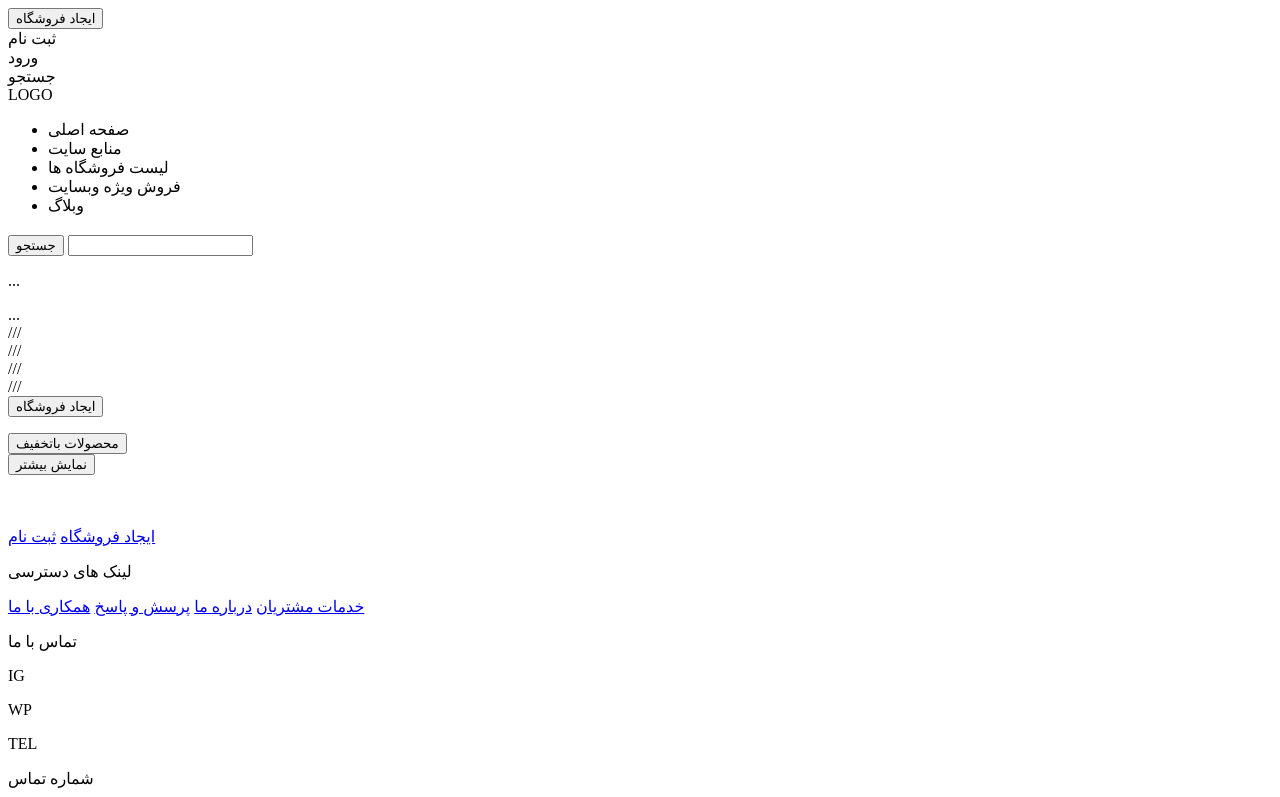
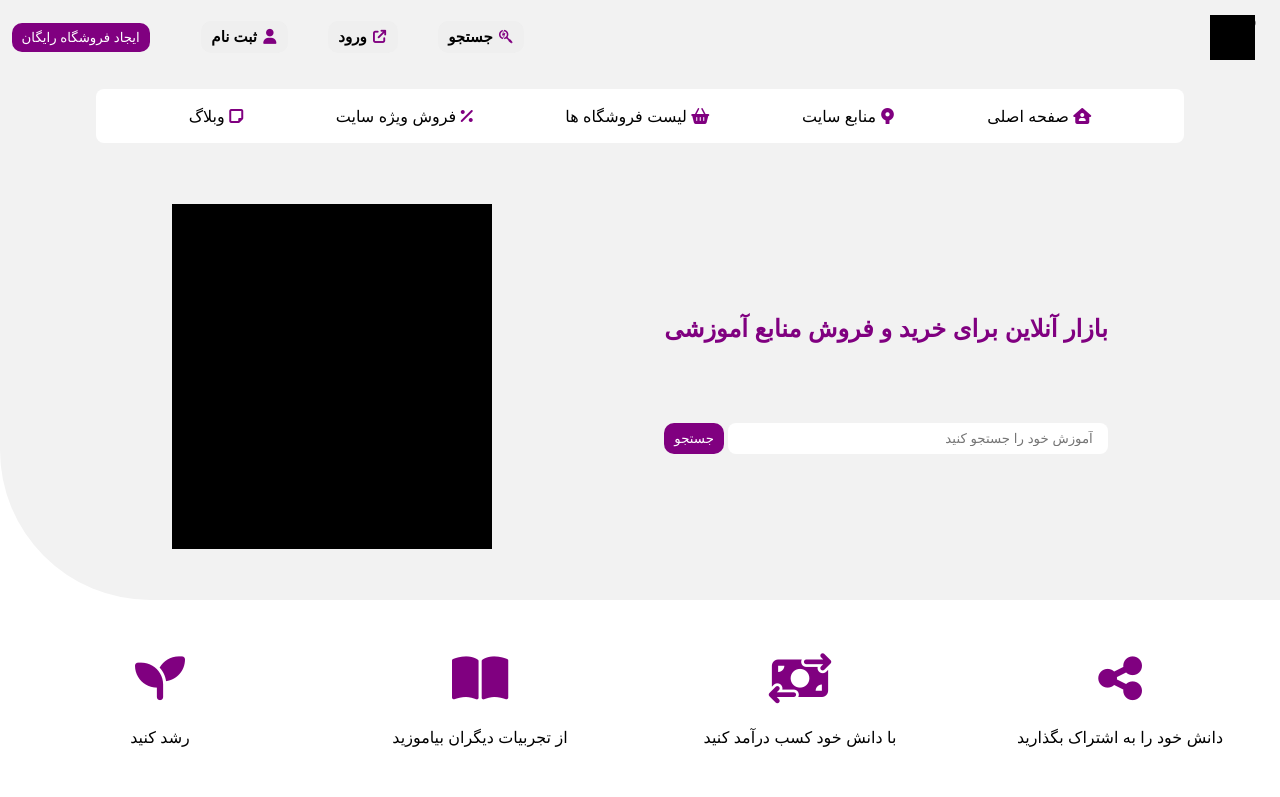
Before and after one commit to AhmadrezaMozaffary/online-shop-ui, a plain HTML site: page index.html in a window 1280 px wide. Shown: the top 797 px of the page. Drawn offline with Linux system fonts and the light colour scheme.

Commit message:
Add showcase and hero

```diff
--- a/index.html
+++ b/index.html
@@ -4,50 +4,96 @@
     <meta charset="UTF-8" />
     <meta http-equiv="X-UA-Compatible" content="IE=edge" />
     <meta name="viewport" content="width=device-width, initial-scale=1.0" />
+    <link
+      rel="stylesheet"
+      href="https://cdnjs.cloudflare.com/ajax/libs/font-awesome/6.1.1/css/all.min.css"
+      integrity="sha512-KfkfwYDsLkIlwQp6LFnl8zNdLGxu9YAA1QvwINks4PhcElQSvqcyVLLD9aMhXd13uQjoXtEKNosOWaZqXgel0g=="
+      crossorigin="anonymous"
+      referrerpolicy="no-referrer"
+    />
     <link rel="stylesheet" href="./style.css" />
     <title>Online Shop</title>
   </head>
   <body>
     <section id="show-case">
       <header class="header">
-        <button class="create-shop">ایجاد فروشگاه</button>
-        <div class="hero-btns">
-          <div class="register">ثبت نام</div>
-          <div class="login">ورود</div>
-          <div class="search">جستجو</div>
+        <div class="wrapper">
+          <button class="create-shop">ایجاد فروشگاه رایگان</button>
+          <div class="hero-btns">
+            <button class="btn">ثبت نام <i class="fas fa-user"></i></button>
+            <button class="btn">
+              ورود <i class="fas fa-arrow-up-right-from-square"></i>
+            </button>
+            <button class="btn">
+              جستجو <i class="fab fa-searchengin"></i>
+            </button>
+          </div>
         </div>
+
         <div class="logo-container">LOGO</div>
       </header>
 
       <nav class="nav-container">
         <ul class="nav">
-          <li>صفحه اصلی</li>
-          <li>منابع سایت</li>
-          <li>لیست فروشگاه ها</li>
-          <li>فروش ویژه وبسایت</li>
-          <li>وبلاگ</li>
+          <li>
+            صفحه اصلی
+            <i class="fas fa-house-user"></i>
+          </li>
+          <li>
+            منابع سایت
+            <i class="fab fa-sourcetree"></i>
+          </li>
+          <li>
+            لیست فروشگاه ها
+            <i class="fas fa-basket-shopping"></i>
+          </li>
+          <li>
+            فروش ویژه سایت
+            <i class="fas fa-percent"></i>
+          </li>
+          <li>
+            وبلاگ
+            <i class="fas fa-note-sticky"></i>
+          </li>
         </ul>
       </nav>
 
       <div id="hero">
-        <div class="hero-img-container"></div>
+        <div class="hero-img-container">IMG</div>
 
         <div class="hero-info">
-          <h1 class="title"></h1>
+          <h1 class="title">بازار آنلاین برای خرید و فروش منابع آموزشی</h1>
 
           <div class="search-container">
-            <input type="submit" value="جستجو" />
-            <input type="search" name="search" id="search" />
+            <input type="submit" class="btn" value="جستجو" />
+            <input
+              type="search"
+              placeholder="آموزش خود را جستجو کنید"
+              name="search"
+              id="search"
+            />
           </div>
         </div>
       </div>
     </section>
 
     <section class="options">
-      <div class="opt-item"></div>
-      <div class="opt-item"></div>
-      <div class="opt-item"></div>
-      <div class="opt-item"></div>
+      <div class="opt-item">
+        <i class="fas fa-share-nodes"></i>
+        <p>دانش خود را به اشتراک بگذارید</p>
+      </div>
+      <div class="opt-item">
+        <i class="fas fa-money-bill-transfer"></i>
+        <p>با دانش خود کسب درآمد کنید</p>
+      </div>
+      <div class="opt-item">
+        <i class="fas fa-book-open"></i>
+        <p>از تجربیات دیگران بیاموزید</p>
+      </div>
+      <div class="opt-item">
+        <i class="fas fa-seedling"></i>
+        <p>رشد کنید</p>
+      </div>
     </section>
 
     <section class="vip-shops">
--- a/style.css
+++ b/style.css
@@ -0,0 +1,184 @@
+* {
+  margin: 0;
+  padding: 0;
+  box-sizing: border-box;
+  font-family: Arial, Helvetica, sans-serif;
+}
+
+:root {
+  --primary-color: purple;
+  --gray-bg: #f2f2f2;
+}
+
+a {
+  text-decoration: none;
+  color: unset;
+}
+
+input {
+  border: none;
+  padding: 8px 15px;
+  border-radius: 8px;
+}
+
+input:focus {
+  border: var(--primary-color) 1.5px solid;
+  outline: none;
+}
+
+button,
+.btn {
+  padding: 7px 10px;
+  border-radius: 10px;
+  border: none;
+  outline: none;
+}
+
+button:hover,
+.btn:hover {
+  cursor: pointer;
+  opacity: 0.9;
+}
+
+i {
+  color: var(--primary-color);
+}
+
+#show-case {
+  width: 100%;
+  height: 75vh;
+  background: var(--gray-bg);
+  display: flex;
+  flex-direction: column;
+  align-items: center;
+  border-bottom-left-radius: 150px;
+}
+
+.header {
+  width: 100%;
+  height: 10%;
+  display: flex;
+  justify-content: space-between;
+  align-items: center;
+  margin-top: 10px;
+}
+
+.wrapper {
+  width: 45%;
+  height: 100%;
+  display: flex;
+  justify-content: space-evenly;
+  align-items: center;
+}
+
+.wrapper button[class="btn"] {
+  font-size: 15px;
+  font-weight: bold;
+}
+
+.wrapper button i {
+  margin: 0 2px;
+}
+
+.create-shop {
+  background: var(--primary-color);
+  color: white;
+}
+
+.hero-btns {
+  width: 70%;
+  height: 100%;
+  display: flex;
+  justify-content: space-evenly;
+  align-items: center;
+}
+
+.logo-container {
+  width: 45px;
+  height: 45px;
+  margin-right: 25px;
+  background: #000;
+}
+
+.nav-container {
+  width: 85%;
+  height: 10%;
+  background: #fff;
+  border-radius: 8px;
+  margin: 25px 0;
+}
+
+.nav-container .nav {
+  width: 100%;
+  height: 100%;
+  display: flex;
+  justify-content: space-evenly;
+  align-items: center;
+  flex-direction: row-reverse;
+  list-style: none;
+}
+
+.nav-container .nav li:hover {
+  cursor: pointer;
+}
+
+#hero {
+  width: 100%;
+  height: 80%;
+  display: flex;
+  justify-content: space-evenly;
+  align-items: center;
+}
+
+.hero-img-container {
+  width: 25%;
+  height: 80%;
+  background: #000;
+  margin-bottom: 15px;
+}
+
+.hero-info .title {
+  color: var(--primary-color);
+  margin-bottom: 80px;
+}
+
+.search-container {
+  width: 100%;
+  height: 45%;
+  display: flex;
+  justify-content: center;
+}
+
+.search-container input[type="submit"] {
+  background: var(--primary-color);
+  color: white;
+  margin-right: 4px;
+}
+.search-container input[type="search"] {
+  width: 100%;
+  direction: rtl;
+}
+
+.options {
+  width: 100%;
+  height: 25vh;
+  display: flex;
+  flex-direction: row-reverse;
+  justify-content: space-evenly;
+  align-items: center;
+}
+
+.opt-item {
+  width: 25%;
+  height: 90%;
+  margin: 0 5px;
+  display: flex;
+  flex-direction: column;
+  justify-content: center;
+  align-items: center;
+}
+
+.opt-item i {
+  font-size: 50px;
+  margin-bottom: 25px;
+}
```
